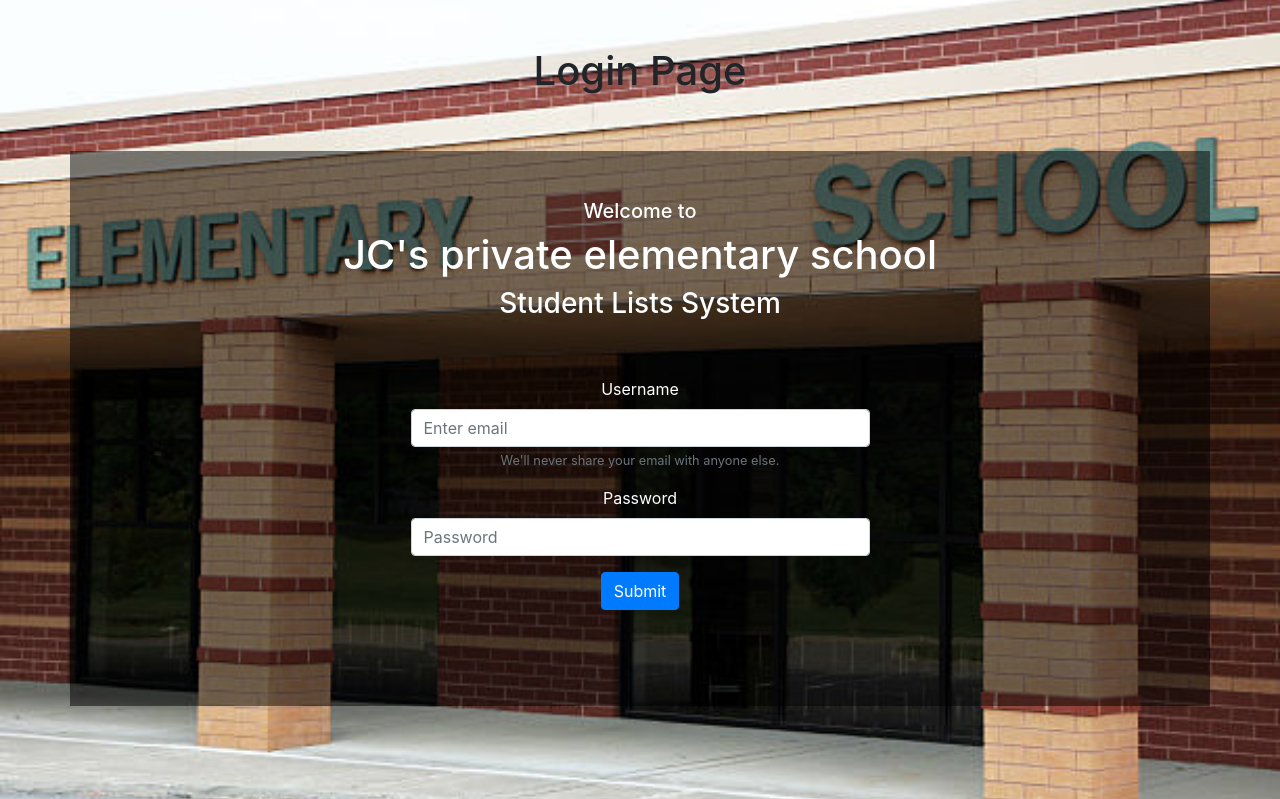
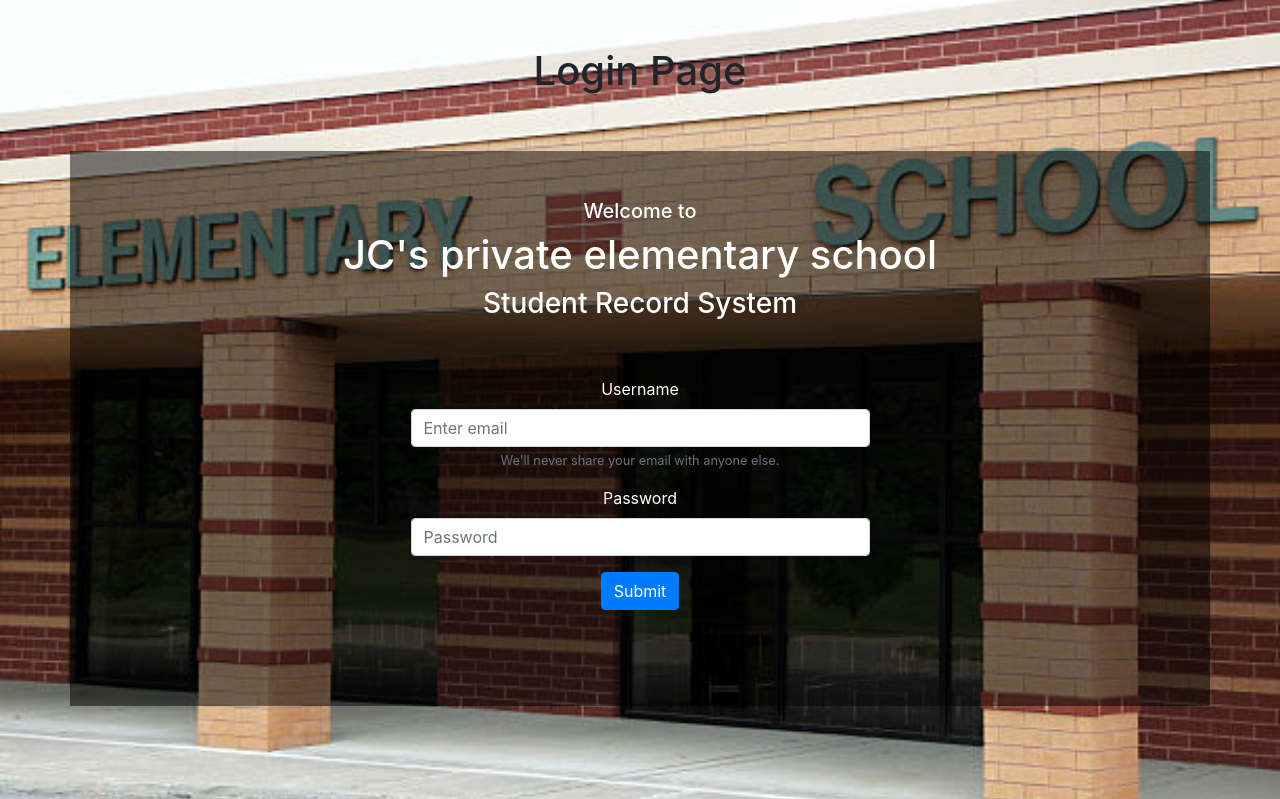
Before and after one commit to johncarlou/student_list_system, a PHP site: page /login.php in a window 1280 px wide. Shown: the part 58-857 px from the top of the page. Run offline with PHP 8.4, Linux system fonts and the light colour scheme.

Commit message:
Second commit

```diff
--- a/login.php
+++ b/login.php
@@ -38,7 +38,7 @@
         <div class="text-center ">
             <h5>Welcome to</h5>
             <h1>JC's private elementary school</h1>
-            <h3>Student Lists System</h3>
+            <h3>Student Record System</h3>
         </div>
 
         <div class="container p-5 w-50 text-center">
```
Also changed, not shown: assets/uploads/bg1.jpg (deleted), assets/uploads/bg4.jpg (deleted), assets/uploads/bg5.jpg (deleted).
